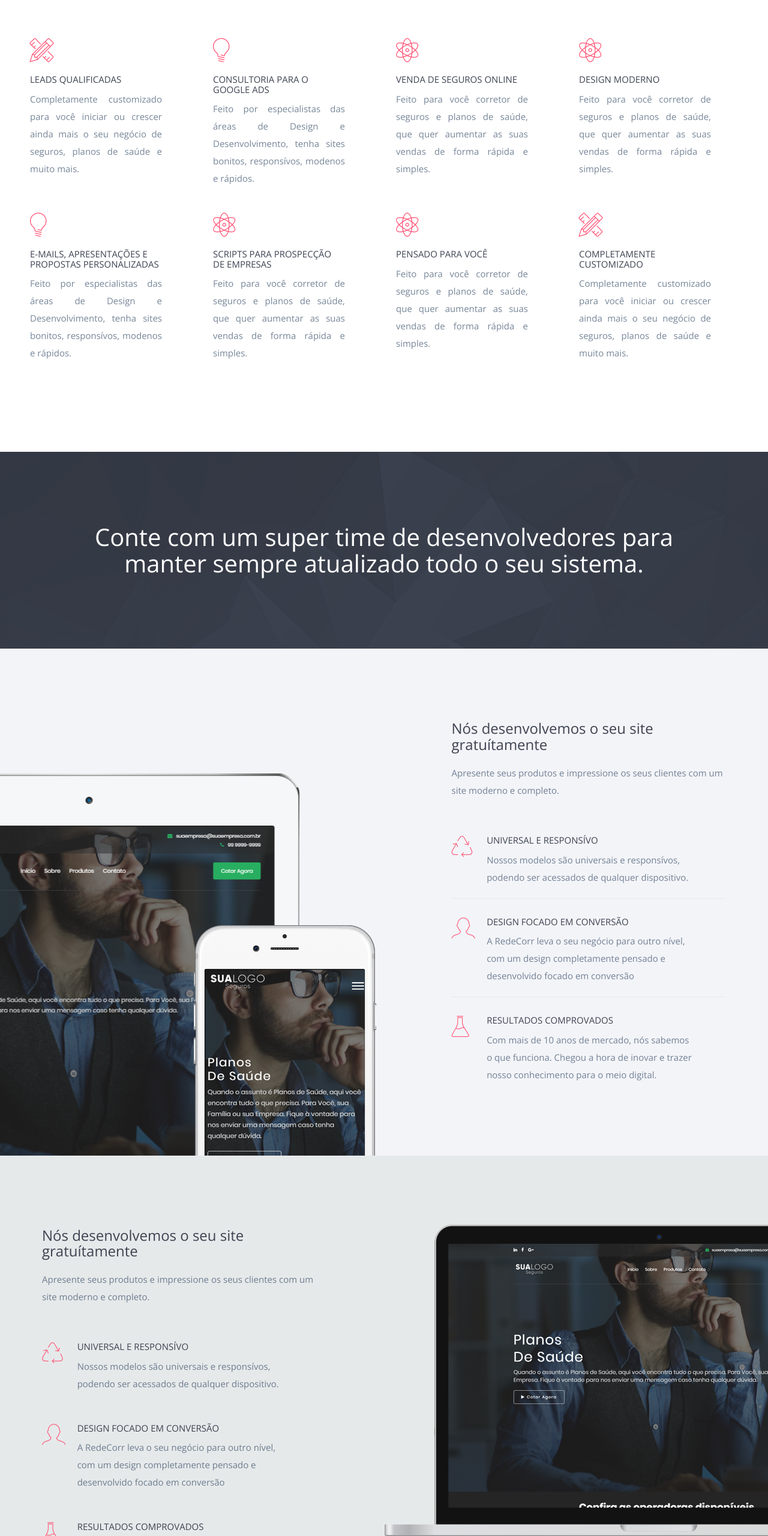
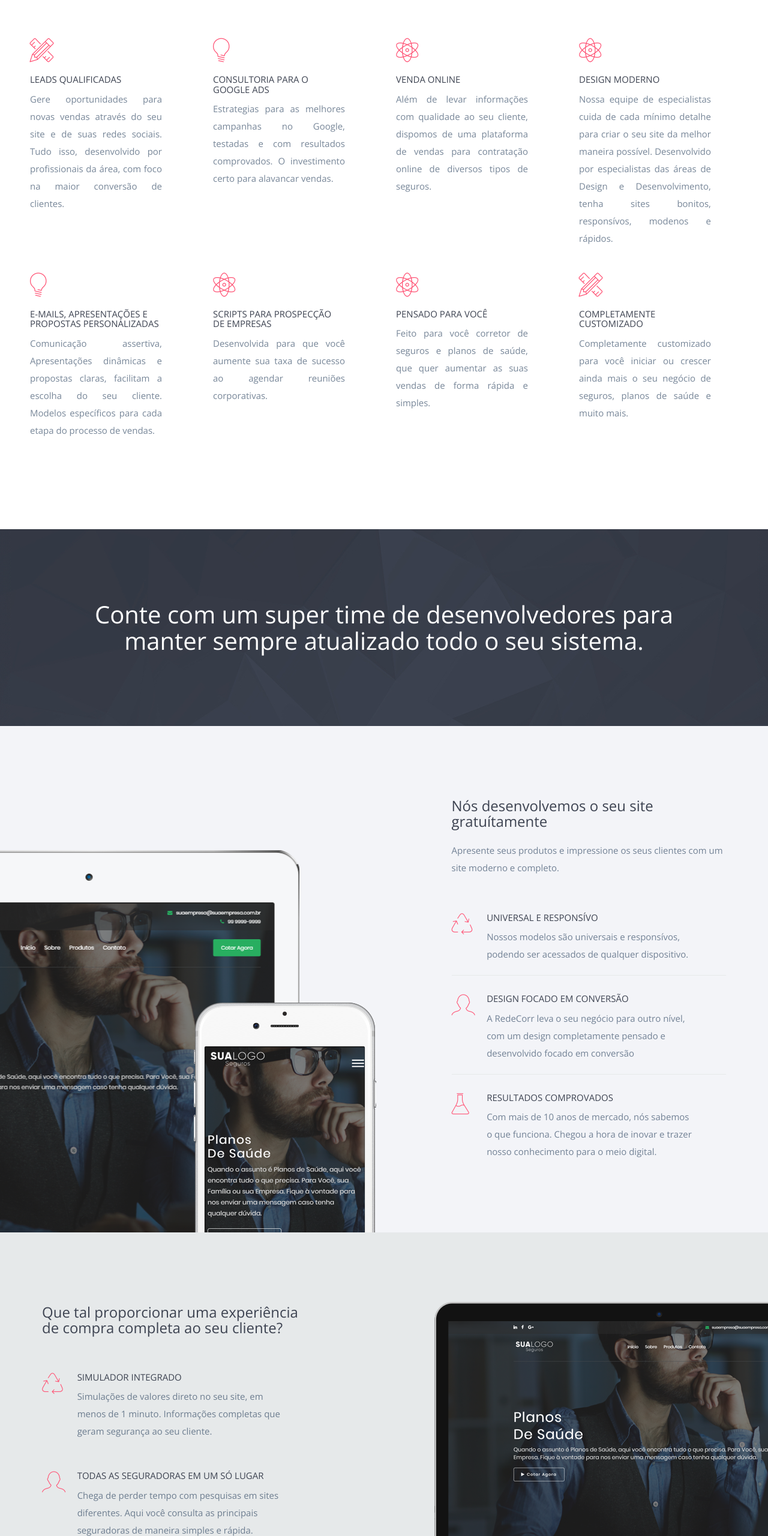
Before and after one commit to cheespernx/redecorr, a plain HTML site: page index.html in a window 1280 px wide. Shown: the part 1800-4360 px from the top of the page at 60% size. Drawn offline with nearby package versions, Linux system fonts and the light colour scheme.

Commit message:
changes on rede corr index.

```diff
--- a/index.html
+++ b/index.html
@@ -119,8 +119,7 @@
           </div>
           <div class="intro-content">
             <h5>Leads Qualificadas</h5>
-            <p class="text-justify">Completamente customizado para você iniciar ou crescer ainda mais o seu negócio de seguros, planos de
-              saúde e muito mais.</p>
+            <p class="text-justify">Gere oportunidades para novas vendas através do seu site e de suas redes sociais. Tudo isso, desenvolvido por profissionais da área, com foco na maior conversão de clientes.</p>
           </div>
         </div>
         <div class="col-md-3 intro-feature">
@@ -129,8 +128,7 @@
           </div>
           <div class="intro-content">
             <h5>Consultoria para o Google ADS</h5>
-            <p class="text-justify">Feito por especialistas das áreas de Design e Desenvolvimento, tenha sites bonitos, responsívos, modenos
-              e rápidos.</p>
+            <p class="text-justify">Estrategias para as melhores campanhas no Google, testadas e com resultados comprovados. O investimento certo para alavancar vendas.</p>
           </div>
         </div>
         <div class="col-md-3 intro-feature">
@@ -138,9 +136,8 @@
             <span data-icon="&#xe046;" class="icon"></span>
           </div>
           <div class="intro-content last">
-            <h5>Venda de Seguros Online</h5>
-            <p class="text-justify">Feito para você corretor de seguros e planos de saúde, que quer aumentar as suas vendas de forma rápida e
-              simples.</p>
+            <h5>Venda Online</h5>
+            <p class="text-justify">Além de levar informações com qualidade ao seu cliente, dispomos de uma plataforma de vendas para contratação online de diversos tipos de seguros.</p>
           </div>
         </div>
         <div class="col-md-3 intro-feature">
@@ -149,8 +146,7 @@
           </div>
           <div class="intro-content last">
             <h5>Design Moderno</h5>
-            <p class="text-justify">Feito para você corretor de seguros e planos de saúde, que quer aumentar as suas vendas de forma rápida e
-              simples.</p>
+            <p class="text-justify">Nossa equipe de especialistas cuida de cada mínimo detalhe para criar o seu site da melhor maneira possível. Desenvolvido por especialistas das áreas de Design e Desenvolvimento, tenha sites bonitos, responsívos, modenos e rápidos.</p>
           </div>
         </div>
       </div>
@@ -161,8 +157,7 @@
           </div>
           <div class="intro-content">
             <h5>E-mails, Apresentações e Propostas personalizadas</h5>
-            <p class="text-justify">Feito por especialistas das áreas de Design e Desenvolvimento, tenha sites bonitos, responsívos, modenos
-              e rápidos.</p>
+            <p class="text-justify">Comunicação assertiva, Apresentações dinâmicas e propostas claras, facilitam a escolha do seu cliente. Modelos específicos para cada etapa do processo de vendas.</p>
           </div>
         </div>
         <div class="col-md-3 intro-feature">
@@ -171,8 +166,7 @@
           </div>
           <div class="intro-content last">
             <h5>Scripts para prospecção de empresas</h5>
-            <p class="text-justify">Feito para você corretor de seguros e planos de saúde, que quer aumentar as suas vendas de forma rápida e
-              simples.</p>
+            <p class="text-justify">Desenvolvida para que você aumente sua taxa de sucesso ao agendar reuniões corporativas.</p>
           </div>
         </div>
         <div class="col-md-3 intro-feature">
@@ -269,16 +263,15 @@
       <div class="row">
         <div class="col-md-5">
           <div class="feature-list">
-            <h3>Nós desenvolvemos o seu site gratuítamente</h3>
-            <p>Apresente seus produtos e impressione os seus clientes com um site moderno e completo.</p>
+            <h3>Que tal proporcionar uma experiência de compra completa ao seu cliente?</h3>
             <ul class="features-stack">
               <li class="feature-item">
                 <div class="feature-icon">
                   <span data-icon="&#xe03e;" class="icon"></span>
                 </div>
                 <div class="feature-content">
-                  <h5>Universal e Responsívo</h5>
-                  <p>Nossos modelos são universais e responsívos, podendo ser acessados de qualquer dispositivo.</p>
+                  <h5>Simulador integrado</h5>
+                  <p>Simulações de valores direto no seu site,  em menos de 1 minuto. Informações completas que geram segurança ao seu cliente.</p>
                 </div>
               </li>
               <li class="feature-item">
@@ -286,9 +279,8 @@
                   <span data-icon="&#xe040;" class="icon"></span>
                 </div>
                 <div class="feature-content">
-                  <h5>Design focado em conversão</h5>
-                  <p>A RedeCorr leva o seu negócio para outro nível, com um design completamente pensado e desenvolvido
-                    focado em conversão</p>
+                  <h5>Todas as seguradoras em um só lugar</h5>
+                  <p>Chega de perder tempo com pesquisas em sites diferentes. Aqui você consulta as principais seguradoras de maneira simples e rápida.</p>
                 </div>
               </li>
               <li class="feature-item">
@@ -296,9 +288,8 @@
                   <span data-icon="&#xe03c;" class="icon"></span>
                 </div>
                 <div class="feature-content">
-                  <h5>Resultados comprovados</h5>
-                  <p>Com mais de 10 anos de mercado, nós sabemos o que funciona. Chegou a hora de inovar e trazer nosso
-                    conhecimento para o meio digital.</p>
+                  <h5>Informações sobre produtos</h5>
+                  <p>Consultas a rede de atendimento, coberturas, carências e as informações mais importantes de forma clara e interativa.</p>
                 </div>
               </li>
             </ul>
```
